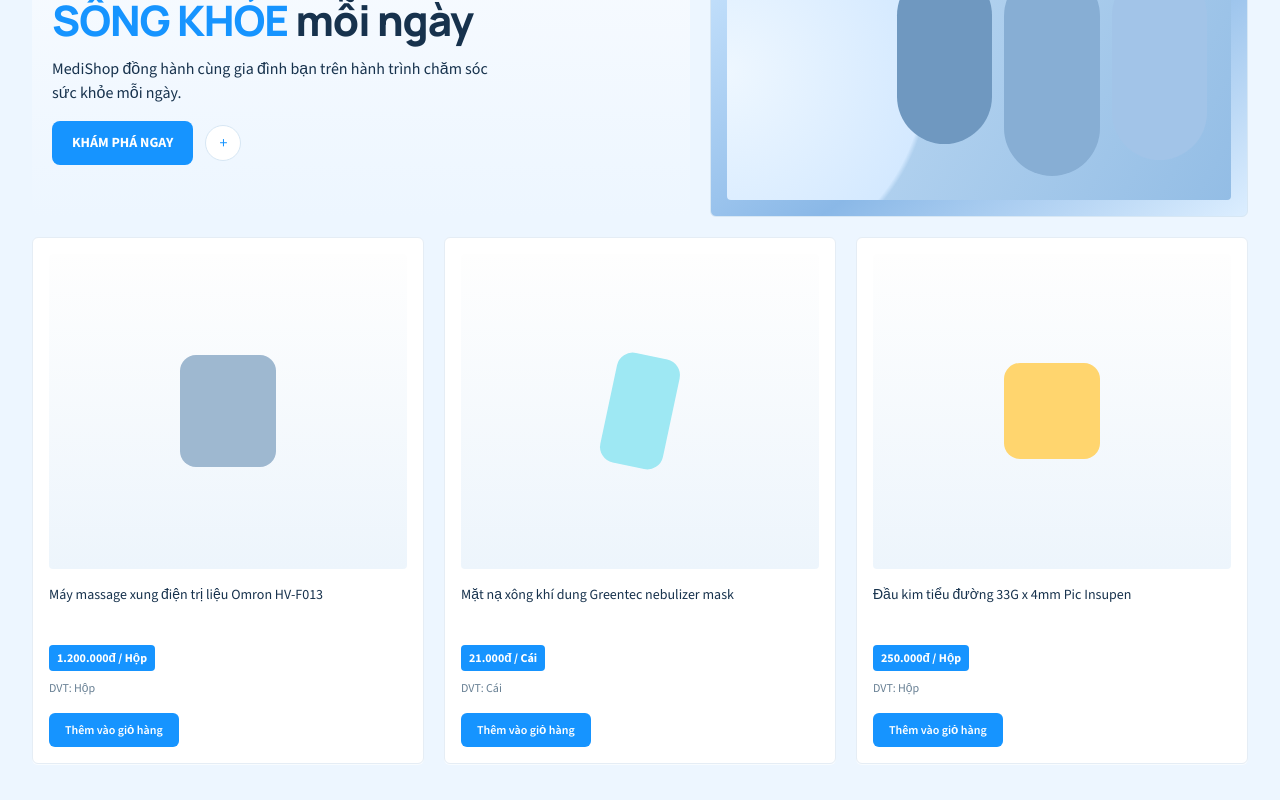
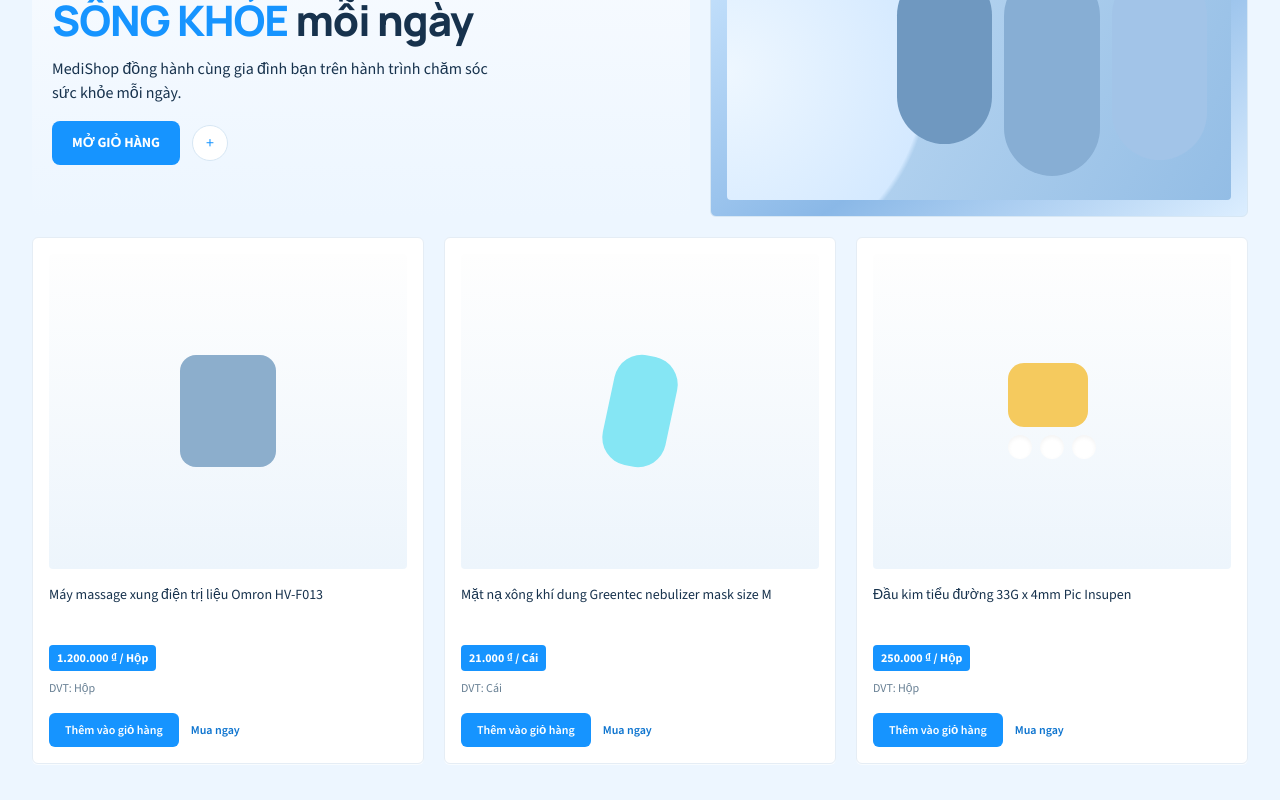
Before and after one commit to baohan24126067/nhom07_thietbiyte, a Next.js app: page / in a window 1280 px wide. Shown: the part 220-1020 px from the top of the page. Built offline with nearby package versions, Linux system fonts and the light colour scheme.

Commit message:
feat: connect product cards to cart state

```diff
--- a/app/page.tsx
+++ b/app/page.tsx
@@ -1,21 +1,11 @@
+import Link from "next/link";
+import { AddToCartButton } from "@/components/add-to-cart-button";
+import { ProductIllustration } from "@/components/product-illustration";
+import { formatCurrency } from "@/lib/currency";
+import { getFeaturedProducts } from "@/lib/products";
+
 export default function Home() {
-  const featuredProducts = [
-    {
-      name: "Máy massage xung điện trị liệu Omron HV-F013",
-      price: "1.200.000đ / Hộp",
-      unit: "DVT: Hộp",
-    },
-    {
-      name: "Mặt nạ xông khí dung Greentec nebulizer mask",
-      price: "21.000đ / Cái",
-      unit: "DVT: Cái",
-    },
-    {
-      name: "Đầu kim tiểu đường 33G x 4mm Pic Insupen",
-      price: "250.000đ / Hộp",
-      unit: "DVT: Hộp",
-    },
-  ];
+  const featuredProducts = getFeaturedProducts();
 
   return (
     <div className="pb-20">
@@ -34,12 +24,12 @@ export default function Home() {
                 sức khỏe mỗi ngày.
               </p>
               <div className="flex flex-wrap items-center gap-3">
-                <a
-                  href="/faq"
+                <Link
+                  href="/cart"
                   className="inline-flex items-center justify-center rounded-[8px] bg-[var(--color-brand)] px-5 py-3 text-sm font-bold text-white"
                 >
-                  KHÁM PHÁ NGAY
-                </a>
+                  MỞ GIỎ HÀNG
+                </Link>
                 <span className="flex h-9 w-9 items-center justify-center rounded-full border border-[var(--color-line)] bg-white text-[var(--color-brand)]">
                   +
                 </span>
@@ -74,31 +64,32 @@ export default function Home() {
                 className="mb-4 flex aspect-[1/0.88] items-center justify-center rounded-[4px] bg-[linear-gradient(180deg,#fefefe,#edf5fc)]"
                 aria-hidden="true"
               >
-                <div
-                  className={`rounded-2xl ${
-                    index === 0
-                      ? "h-28 w-24 bg-[#9eb8d0]"
-                      : index === 1
-                        ? "h-28 w-16 rotate-12 bg-[#9ee8f3]"
-                        : "h-24 w-24 bg-[#ffd56e]"
-                  }`}
+                <ProductIllustration
+                  product={item}
+                  className={index === 1 ? "h-28 w-16" : "h-28 w-24"}
                 />
               </div>
               <h2 className="min-h-12 text-[14px] leading-5 text-[var(--color-ink)]">
                 {item.name}
               </h2>
               <p className="mt-3 inline-flex rounded-[4px] bg-[var(--color-brand)] px-2 py-1 text-[12px] font-bold text-white">
-                {item.price}
+                {formatCurrency(item.price)} / {item.unit}
               </p>
               <p className="mt-2 text-[12px] text-[var(--color-muted)]">
-                {item.unit}
+                DVT: {item.unit}
               </p>
-              <a
-                href="/faq"
-                className="mt-4 inline-flex items-center justify-center rounded-[6px] bg-[var(--color-brand)] px-4 py-2 text-[12px] font-semibold text-white"
-              >
-                Thêm vào giỏ hàng
-              </a>
+              <div className="mt-4 flex items-center gap-3">
+                <AddToCartButton
+                  productId={item.id}
+                  className="inline-flex items-center justify-center rounded-[6px] bg-[var(--color-brand)] px-4 py-2 text-[12px] font-semibold text-white transition hover:bg-[var(--color-brand-deep)]"
+                />
+                <Link
+                  href="/checkout"
+                  className="text-[12px] font-semibold text-[var(--color-brand-deep)] transition hover:text-[var(--color-brand)]"
+                >
+                  Mua ngay
+                </Link>
+              </div>
             </article>
           ))}
         </div>
--- /dev/null
+++ b/components/add-to-cart-button.tsx
@@ -0,0 +1,30 @@
+"use client";
+
+import { useCart } from "@/components/cart-provider";
+
+type AddToCartButtonProps = {
+  productId: string;
+  className?: string;
+  label?: string;
+};
+
+export function AddToCartButton({
+  productId,
+  className,
+  label = "Thêm vào giỏ hàng",
+}: AddToCartButtonProps) {
+  const { addItem } = useCart();
+
+  return (
+    <button
+      type="button"
+      onClick={() => addItem(productId)}
+      className={
+        className ??
+        "inline-flex items-center justify-center rounded-[6px] bg-[var(--color-brand)] px-4 py-2 text-[12px] font-semibold text-white transition hover:bg-[var(--color-brand-deep)]"
+      }
+    >
+      {label}
+    </button>
+  );
+}
--- /dev/null
+++ b/components/product-illustration.tsx
@@ -0,0 +1,53 @@
+import type { Product } from "@/lib/products";
+
+export function ProductIllustration({
+  product,
+  className = "h-28 w-24",
+}: {
+  product: Product;
+  className?: string;
+}) {
+  if (product.imageStyle === "slim") {
+    return (
+      <div
+        className={`${className} rotate-12 rounded-[28px]`}
+        style={{ backgroundColor: product.accent }}
+      />
+    );
+  }
+
+  if (product.imageStyle === "kit") {
+    return (
+      <div className="grid gap-2">
+        <div
+          className="h-16 w-20 rounded-2xl"
+          style={{ backgroundColor: product.accent }}
+        />
+        <div className="flex gap-2">
+          <div className="h-6 w-6 rounded-full bg-white shadow-inner" />
+          <div className="h-6 w-6 rounded-full bg-white shadow-inner" />
+          <div className="h-6 w-6 rounded-full bg-white shadow-inner" />
+        </div>
+      </div>
+    );
+  }
+
+  if (product.imageStyle === "device") {
+    return (
+      <div className="grid gap-3">
+        <div
+          className="h-[4.5rem] w-28 rounded-[28px] border border-white/80 shadow-[inset_0_1px_0_rgba(255,255,255,0.85)]"
+          style={{ backgroundColor: product.accent }}
+        />
+        <div className="mx-auto h-3 w-14 rounded-full bg-white/85" />
+      </div>
+    );
+  }
+
+  return (
+    <div
+      className={`${className} rounded-2xl`}
+      style={{ backgroundColor: product.accent }}
+    />
+  );
+}
--- a/components/site-header.tsx
+++ b/components/site-header.tsx
@@ -1,14 +1,20 @@
+"use client";
+
 import Link from "next/link";
+import { useCart } from "@/components/cart-provider";
 
 const navItems = [
   { href: "/", label: "Home", glyph: "⌂", available: true },
   { href: "#", label: "Products", glyph: "◫", available: false },
   { href: "#", label: "About", glyph: "ⓘ", available: false },
   { href: "#", label: "Contact", glyph: "✉", available: false },
+  { href: "/cart", label: "Cart", glyph: "🛒", available: true },
   { href: "/faq", label: "FAQ", glyph: "?", available: true },
 ];
 
 export function SiteHeader() {
+  const { itemCount, isHydrated } = useCart();
+
   return (
     <header className="sticky top-0 z-20 border-b border-[var(--color-line)] bg-white/95 backdrop-blur-md">
       <div className="mx-auto flex w-full max-w-7xl items-center justify-between gap-5 px-4 py-3 sm:px-6 lg:px-8">
@@ -54,12 +60,15 @@ export function SiteHeader() {
         </nav>
 
         <div className="flex items-center gap-3">
-          <div className="hidden items-center gap-2 rounded-full border border-[var(--color-line)] bg-[var(--color-brand-soft)] px-3 py-1.5 lg:flex">
+          <Link
+            href="/cart"
+            className="hidden items-center gap-2 rounded-full border border-[var(--color-line)] bg-[var(--color-brand-soft)] px-3 py-1.5 transition hover:border-[var(--color-brand)] lg:flex"
+          >
             <span className="text-xs text-[var(--color-ink)]">Cart</span>
             <span className="flex h-5 min-w-5 items-center justify-center rounded-full bg-[#e53935] px-1 text-[10px] font-bold text-white">
-              2
+              {isHydrated ? itemCount : 0}
             </span>
-          </div>
+          </Link>
           <div className="flex items-center gap-2 text-xs font-semibold text-[var(--color-ink)]">
             <span className="flex h-7 w-7 items-center justify-center rounded-full border border-[var(--color-line)]">
               ○
```
